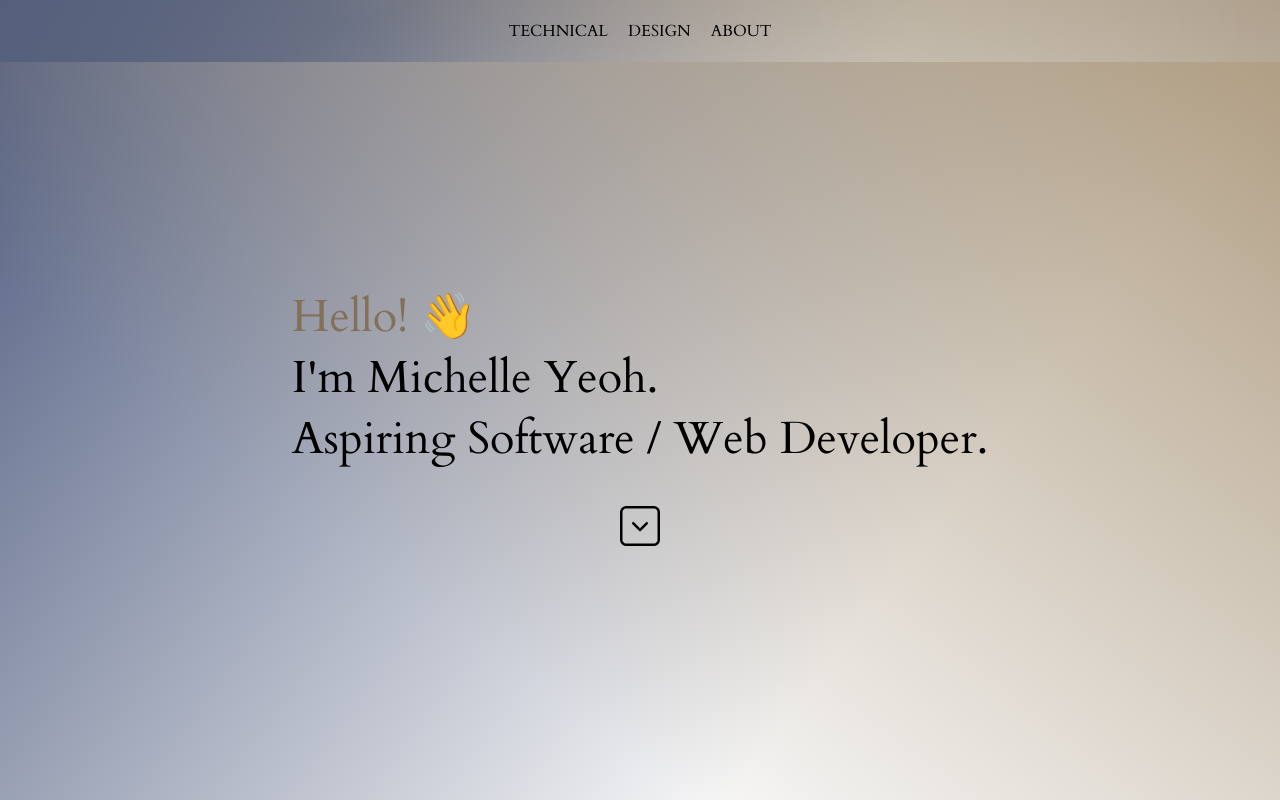
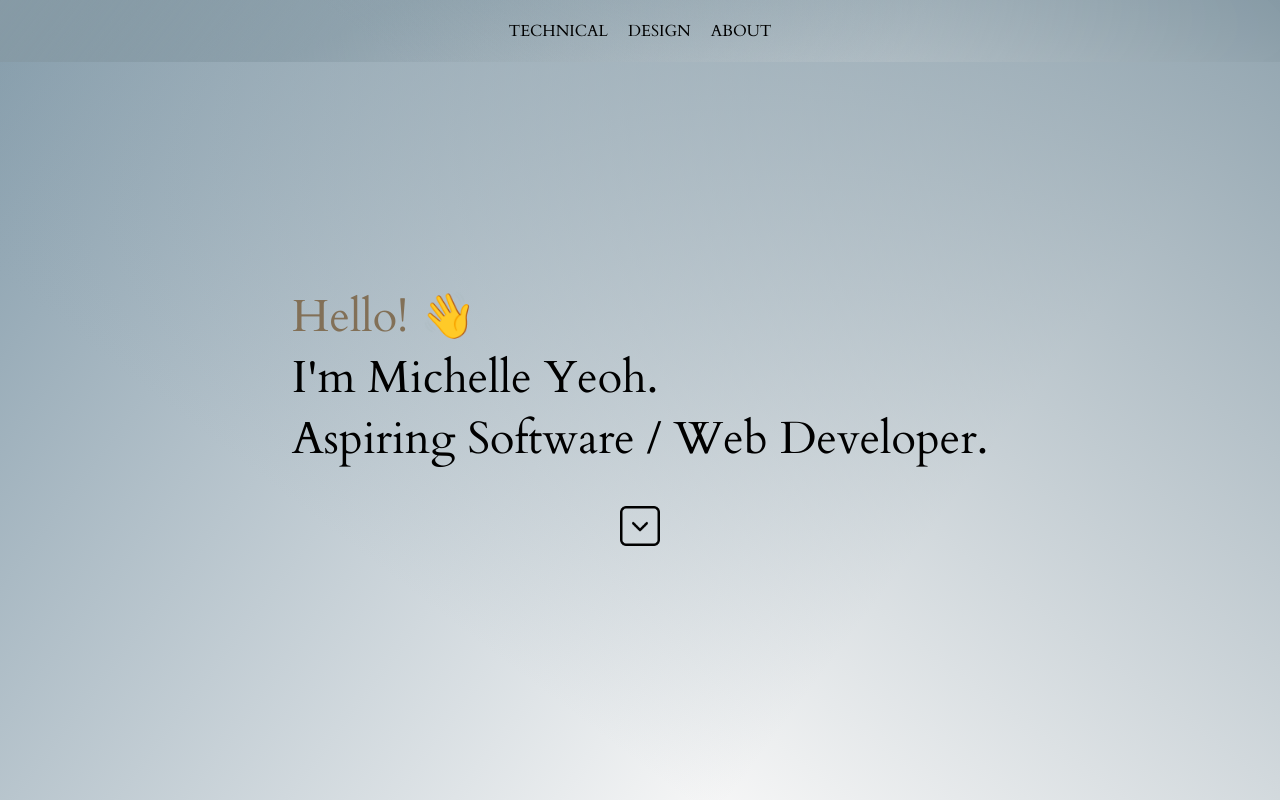
Before and after one commit to michelleyeoh/michelleyeoh.github.io, a React (Create React App) app: page / in a window 1280 px wide. Shown: the top 800 px of the page. Built offline with nearby package versions, Linux system fonts and the light colour scheme.

Commit message:
july update

```diff
--- a/src/components/about.js
+++ b/src/components/about.js
@@ -11,8 +11,9 @@ export default function About(){
             <div className="leftCol">
                 <img src={myeoh_profile} alt="myeoh_profile"/>
                 <h3>Recent Experiences</h3>
+                <h6><strong>Technical Director</strong> at HackDavis<br/><i>May 2024 - Present</i></h6>
+                {/* <h6><strong>Instructor</strong> at The LEAGUE of Amazing Programmers<br/><i>May 2024 - Present</i></h6> */}
                 <h6><strong>Technical Cohort</strong> at #include<br/><i>January - June 2024</i></h6>
-                {/* <h6><strong>Instructor</strong> at The LEAGUE of Amazing Programmers<br/><i>May 2024 - Present</i></h6> */}
                 <h6><strong>DI Fellowship</strong> at Davis Design Interactive<br/><i>April - May 2024</i></h6>
                 <Link target={"_blank"} to="https://www.linkedin.com/in/myeoh/">
                     <img src={linkedin_icon} alt='linkedin_icon' style={{height:30, paddingRight:10}}/>
@@ -33,9 +34,9 @@ export default function About(){
                 <br/> */}
                 <h2>About Me</h2>
                 <h6>Hello, I’m Michelle!</h6>
-                <h6>I am a first-year at UC Davis with goals to pursue a career in software development. I am currently majoring in <strong>computer science</strong>, with a minor in technology management. </h6>
-                <h6>In addition to computer science, I also have a passion for <strong>UI/UX design</strong>. Sparked by my creative background in graphic design, I have been exploring web and mobile design.</h6>
-                <h6>During my free time I like to spend time outside taking <strong>photos</strong>, studying at <strong>cafes</strong>, and going on <strong>runs</strong>. I am also a big fan of Korean music, so I will always be found listening to music or having a concert in my room…</h6>
+                <h6>I am a second-year at UC Davis with goals to pursue a career in software or web development. I am currently majoring in <strong>computer science</strong>, with a minor in technology management. </h6>
+                <h6>Sparked by my creative background in graphic design, I am also exploring <strong>UI/UX design</strong> for web and mobile devices.</h6>
+                <h6>During my free time I like to spend time outside taking <strong>photos</strong>, studying at <strong>cafes</strong>, and going on <strong>runs</strong>. I also enjoy Korean music, so I will be found either listening to K-Pop or having a concert in my room…</h6>
                 <br/>
 
             </div>
--- a/src/components/footer.js
+++ b/src/components/footer.js
@@ -3,7 +3,7 @@ import "../styles/footer.css"
 export default function Footer(){
     return(
         <footer className="footer">
-            <h6>designed & coded with 💙+☕<br/>updated 06/06/24</h6>
+            <h6>designed & coded with 💙+☕<br/>last updated July 2024</h6>
         </footer>
     )
 }
--- a/src/components/header.js
+++ b/src/components/header.js
@@ -5,7 +5,7 @@ export default function Header(){
 
     const [color, setColor] = useState(false);
     const changeColor = () => {
-        if(window.scrollY >= window.screen.height-115){
+        if(window.scrollY >= window.innerHeight){
             setColor(true)
         } else if (window.location.hash==='#about'){
             setColor(true)
--- a/src/components/technical.js
+++ b/src/components/technical.js
@@ -4,10 +4,10 @@ import jass_landing from '../images/jass_landing.png'
 // import deca_landing from '../images/deca_landing.png'
 import campusconnect_landing from '../images/campusconnect_landing.png'
 import minion_landing from '../images/minion_landing.png'
-// import timeseries_landing from '../images/timeseries_landing.png'
+import timeseries_landing from '../images/timeseries_landing.png'
 import { Landing } from "./landing"
 import studypaws from '../images/studypaws.png'
-// import lockinoclock_landing from '../images/lockinoclock_landing.png'
+import lockinoclock_landing from '../images/lockinoclock_landing.png'
 import gelsigns from '../images/gelsigns.png'
 import scrapbook from '../images/scrapbook.png'
 
@@ -17,13 +17,19 @@ export default function Technical(){
             <Landing/>
             <div className="technical" id="technical">
                 <h2>Recent Projects</h2>
+                {/* <div className="cardGroup">
+                    <ProjectCard title={"Atmospheric"} description={"iOS app that generates personalized Spotify playlists based on the weather"} tool={"Swift"} img={atmos_landing} linkTitle={"In Progress"} linkUrl={"https://github.com/michelleyeoh/Atmospheric"}/>
+                    <ProjectCard title={"M-Mart"} description={"Ecommerce platform for buyers and sellers."} tool={"Ruby on Rails"} img={mmart_landing} linkTitle={"In Progress"} linkUrl={"https://github.com/michelleyeoh/M-Mart"}/>
+                </div> */}
                 <div className="cardGroup">
                     <ProjectCard title={"JASS"} description={"Client website for JASS @ UC Davis."} tool={"React.js + Next.js"} img={jass_landing} linkTitle={"In Progress"} linkUrl={"https://github.com/include-davis/jass-ws24"}/>
                     <ProjectCard title={"CampusConnect"} description={"Social platform for SFSU students to voice community concerns."} tool={"React.js, Node.js, Firebase, mySQL, Sequelize, Express.js"} img={campusconnect_landing} linkTitle={"View Devpost ↗"} linkUrl={"https://devpost.com/software/campusconnect-orenh0"}/>
                 </div>
-                {/* <ProjectCard title={"DECA"} description={"A client website for DECA at UC Davis."} tool={"React.js + Node.js"} img={deca_landing} linkTitle={"In Progress"} linkUrl={"https://github.com/sohamk0524/DECA-information-website"}/> */}
-                {/* <ProjectCard title={"Time-Series Forecasting"} description={"A time-series model that predicts airplane passenger count."} tool={"Python (pandas, seaborn, Matplotlib, Plotly, NumPy, SciPy, statsmodels)"} img={timeseries_landing} linkTitle={"View Presentation ↗"} linkUrl={"https://docs.google.com/presentation/d/13Gn8FUjrlsuypsWgiI9v6VZoiQY8acOq8UMfLgTDu8E/edit?usp=sharing"}/> */}
                 <div className="cardGroup">
+                    {/* <ProjectCard title={"DECA"} description={"Client website for DECA at UC Davis."} tool={"React.js + Node.js"} img={deca_landing} linkTitle={"In Progress"} linkUrl={"https://github.com/sohamk0524/DECA-information-website"}/> */}
+                    <ProjectCard title={"Time-Series Forecasting"} description={"Time-series model that predicts airplane passenger count."} tool={"Python (pandas, seaborn, Matplotlib, Plotly, NumPy, SciPy, statsmodels)"} img={timeseries_landing} linkTitle={"View Presentation ↗"} linkUrl={"https://docs.google.com/presentation/d/13Gn8FUjrlsuypsWgiI9v6VZoiQY8acOq8UMfLgTDu8E/edit?usp=sharing"}/>
+                {/* </div> */}
+                {/* <div className="cardGroup"> */}
                     <ProjectCard title={"Minion Bananaria"} description={"Multi-level restaurant cooking game."} tool={"Java Swing"} img={minion_landing} linkTitle={"View GitHub ↗"} linkUrl={"https://github.com/vidhitapde/MINIONBANANARIA_FINAL"}/>
                 </div>
             </div>
@@ -34,9 +40,10 @@ export default function Technical(){
                     <ProjectCard title={"Graphic Design"} description={"Drawing personalized logos for users."} tool={"Procreate, Adobe Illustrator"} img={gelsigns} linkTitle={"View Logo Designs ↗"} linkUrl={"https://www.instagram.com/gelsigns"}/>
                 </div>
                 <div className="cardGroup">
+                <ProjectCard title={"Lock In O'Clock"} description={"Helping students find their most compatible study buddy."} tool={"Figma, React.js, Node.js"} img={lockinoclock_landing} linkTitle={"View Devpost ↗"} linkUrl={"https://devpost.com/software/lock-in-o-clock"}/>
                     <ProjectCard title={"Photo Journaling"} description={"Documenting moments through journal entries."} tool={"Pen, Paper, Stickers"} img={scrapbook}/>
                 </div>
-                {/* <ProjectCard title={"Lock In O'Clock"} description={"A web application for students to find their most compatible study buddy."} tool={"Figma, React.js, Node.js"} img={lockinoclock_landing} linkTitle={"View Devpost ↗"} linkUrl={"https://devpost.com/software/lock-in-o-clock"}/> */}
+
             </div>
         </technical>
     )
--- a/src/styles/header.css
+++ b/src/styles/header.css
@@ -6,8 +6,9 @@
     top:0;
     overflow: hidden;
     width: 100%;
-    background: linear-gradient(217deg, #aea08c, rgba(255,0,0,0) 70.71%),
-            linear-gradient(127deg, #55607c, rgba(0,255,0,0) 70.71%),
+    /* background-color: #120323; */
+    background: linear-gradient(217deg, #869aa5, rgba(219, 195, 195, 0) 70.71%),
+            linear-gradient(127deg, #869aa5, rgba(0,255,0,0) 70.71%),
             linear-gradient(336deg, #F7F7F7, rgba(0,0,255,0) 70.71%);
 }
 .header-bg {
@@ -18,7 +19,7 @@
     top:0;
     overflow: hidden;
     width: 100%;
-    background-color: rgba(247, 247, 0247, .9);
+    background-color: rgba(247, 247, 0247, .93);
 }
 nav a{
     margin: 10px;
--- a/src/styles/landing.css
+++ b/src/styles/landing.css
@@ -12,7 +12,7 @@
     align-items: center;
     height: 100vh;
     width: 100%;
-    background: linear-gradient(217deg, #ad9a7e, rgba(255,0,0,0) 70.71%),
-            linear-gradient(127deg, #4c5a7e, rgba(0,255,0,0) 70.71%),
+    background: linear-gradient(217deg, #91a4af, rgba(255,0,0,0) 70.71%),
+            linear-gradient(127deg, #839baa, rgba(0,255,0,0) 70.71%),
             linear-gradient(336deg, #F7F7F7, rgba(0,0,255,0) 70.71%);
 }
```
